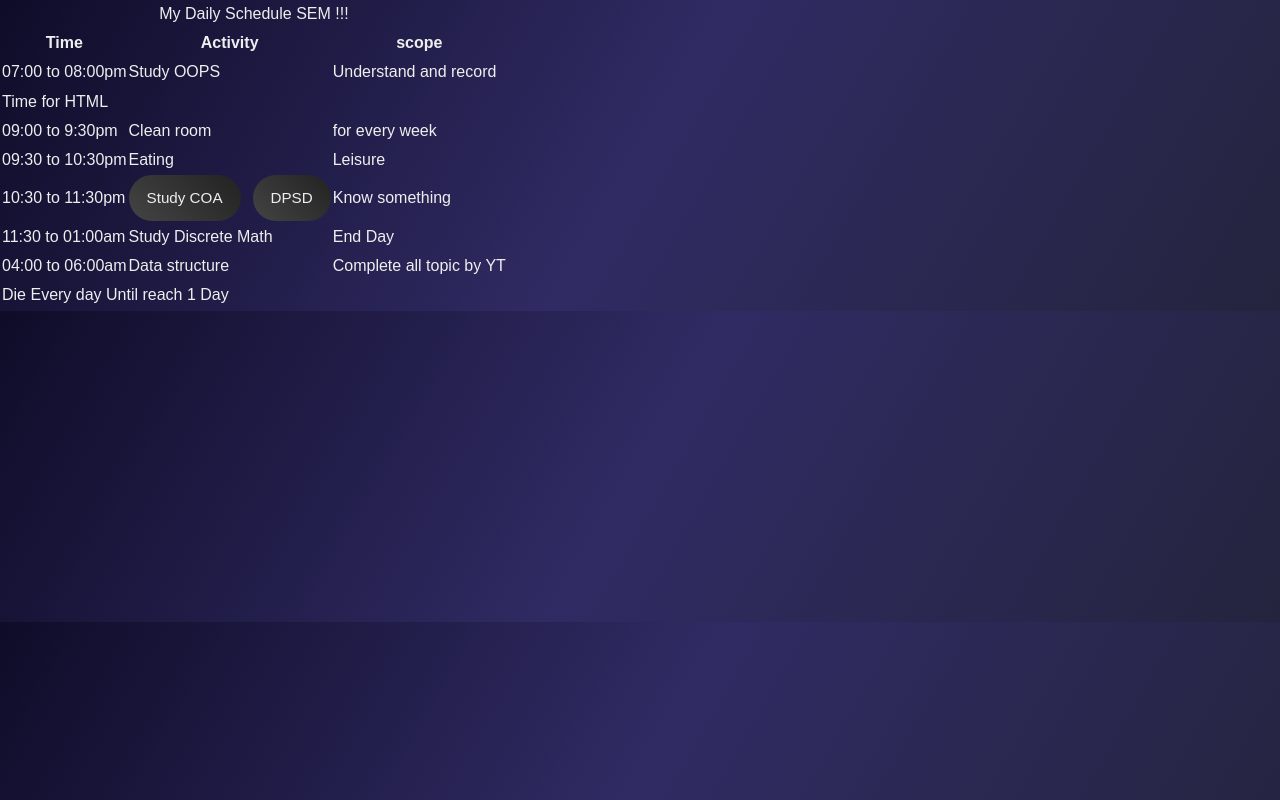
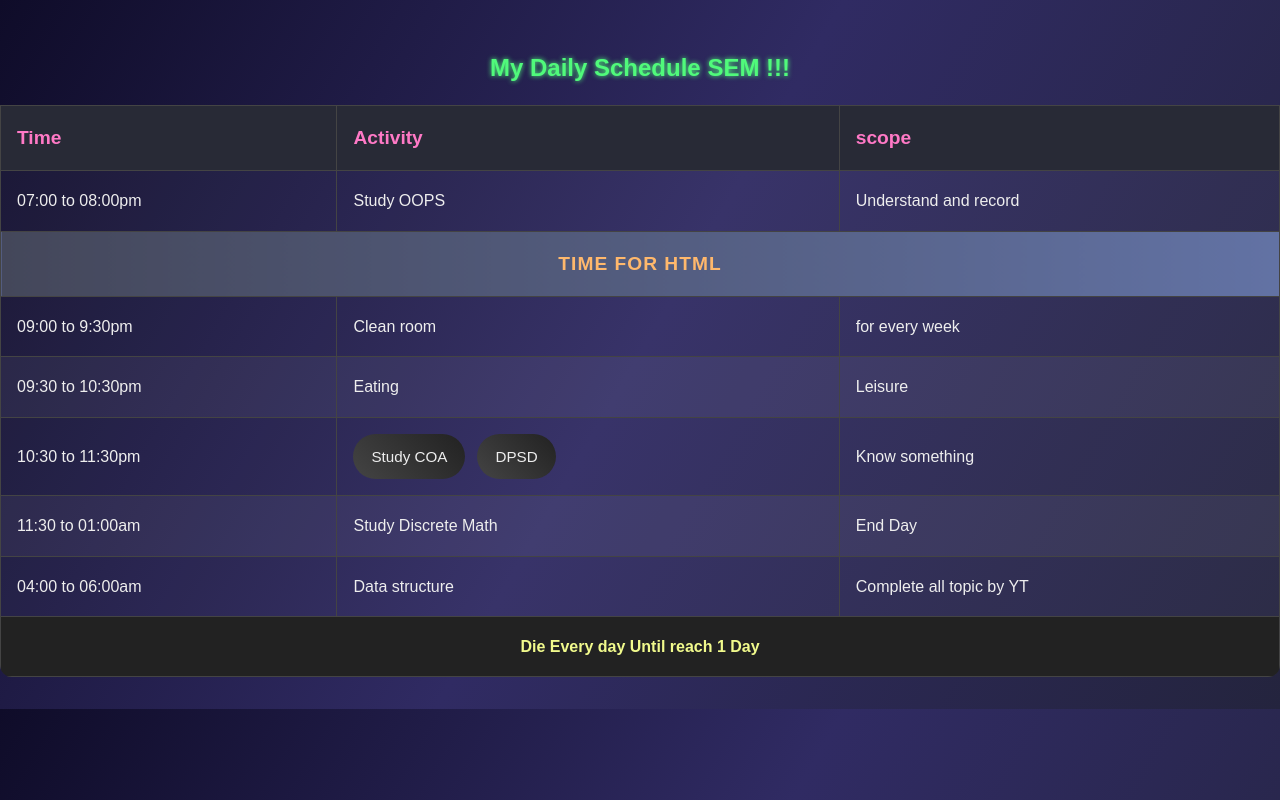
Before and after one commit to Naveen-kit/portfolio, a plain HTML site: page table.html in a window 1280 px wide. Drawn offline with Linux system fonts and the light colour scheme.

Commit message:
style.css

```diff
--- a/style.css
+++ b/style.css
@@ -383,3 +383,93 @@ footer {
     padding: 1.2rem;
   }
 }
+
+
+
+
+
+
+
+
+
+
+
+
+
+
+/* === TABLE STYLING === */
+table {
+  width: 100%;
+  border-collapse: collapse;
+  margin: 2rem auto;
+  background: rgba(255, 255, 255, 0.04);
+  border-radius: 12px;
+  overflow: hidden;
+  animation: fadeUp 1s ease forwards;
+}
+
+caption {
+  font-size: 1.5rem;
+  font-weight: bold;
+  padding: 1rem;
+  color: #50fa7b;
+  text-shadow: 0 0 5px #50fa7b;
+}
+
+th, td {
+  border: 1px solid #444;
+  padding: 1rem;
+  text-align: left;
+  font-size: 1rem;
+  color: #eee;
+}
+
+thead th {
+  background: #282a36;
+  color: #ff79c6;
+  font-size: 1.2rem;
+}
+
+tbody tr:nth-child(even) {
+  background: rgba(255, 255, 255, 0.05);
+}
+
+tfoot td {
+  text-align: center;
+  font-weight: bold;
+  color: #f1fa8c;
+  padding: 1rem;
+  background: #222;
+}
+
+/* Highlighted Row (Time for HTML) */
+.highlight td {
+  text-align: center;
+  font-size: 1.2rem;
+  font-weight: bold;
+  color: #ffb86c;
+  background: linear-gradient(90deg, #44475a, #6272a4);
+  text-transform: uppercase;
+  letter-spacing: 1px;
+}
+
+
+
+
+
+a.pill {
+  background: #222;
+  padding: 10px 20px;
+  border-radius: 25px;
+  color: #fff;
+  text-decoration: none;
+  font-weight: 600;
+  transition: all 0.3s ease;
+}
+
+a.pill:hover {
+  background: linear-gradient(45deg, #50fa7b, #6272a4);
+  color: #fff;
+  transform: scale(1.05);
+  box-shadow: 0 0 10px rgba(80, 250, 123, 0.6);
+}
```
